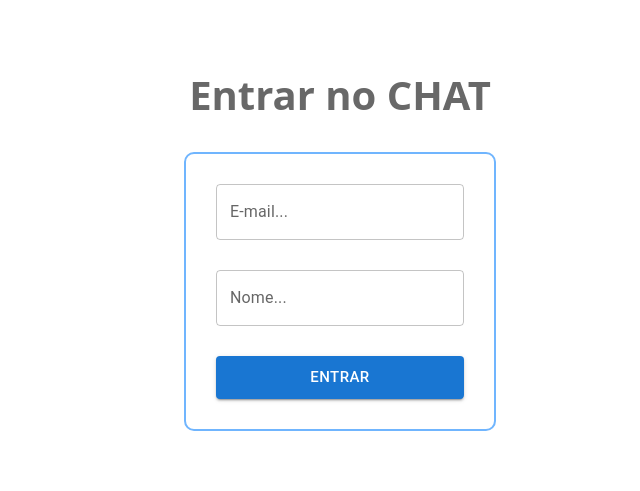
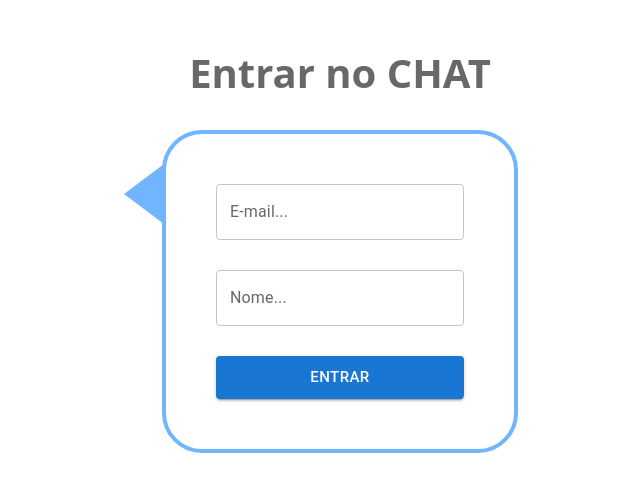
Before and after one commit to MarcoVercosa/chatHumanRobo, a React (Create React App) app in the folder client/: page / in a window 1280 px wide. Shown: the part 151-642 px from the top of the page, without its empty margins (300-940 px from the left). Built offline with nearby package versions, Linux system fonts and the light colour scheme; no server answers.

Commit message:
Organizando codigo

```diff
--- a/client/src/app/contentChat/contentChat.css
+++ b/client/src/app/contentChat/contentChat.css
@@ -20,7 +20,7 @@
       width: 100%
     }
     to {
-    margin-left: 0%;
+      margin-left: 1%;
       width: 100%;
     }
   }
--- a/client/src/app/tela_inicial/telaInicial.css
+++ b/client/src/app/tela_inicial/telaInicial.css
@@ -8,10 +8,19 @@
     /* altura e largura serão sempre tamanho da tela */
 
     animation-duration: 1s;
-    animation-name: slidein;
-    /* a prop slidein está criada no componente css do content chat */
+    animation-name: animationTelaInicial;
 }
 
+@keyframes animationTelaInicial {
+    from {
+      margin-left: 90%;
+      width: 100%
+    }
+    to {
+      margin-left: 0%;
+      width: 100%;
+    }
+  }
 
 .main-telainicial-h1{
     margin:0 0 30px 0;
@@ -22,10 +31,29 @@
 
 .main-telainicial-div{
     text-align: center;
-    border: 2px solid rgb(112, 181, 254);
-    padding: 30px;
-    border-radius: 10px;
+    border: 4px solid rgb(112, 181, 254);
+    padding: 50px;
+    border-radius: 40px;
+
+    position: relative;
+
 }
+.main-telainicial-div:after{
+     content: "";
+     width: 0;
+     height: 0;
+     position: absolute;
+     border-left: 30px solid transparent;
+     border-right: 30px solid transparent;
+     border-top: 40px solid rgb(112, 181, 254);
+
+     top: 40px; /*localização. Experimente alterar para 'bottom'*/
+     left: -15%;
+     transform:rotate(90deg);
+}
+
+
+
 .main-telainicial-div-email{
     margin-bottom: 30px;
 }
```
Lines whose indentation alone changed are shown as unchanged.
